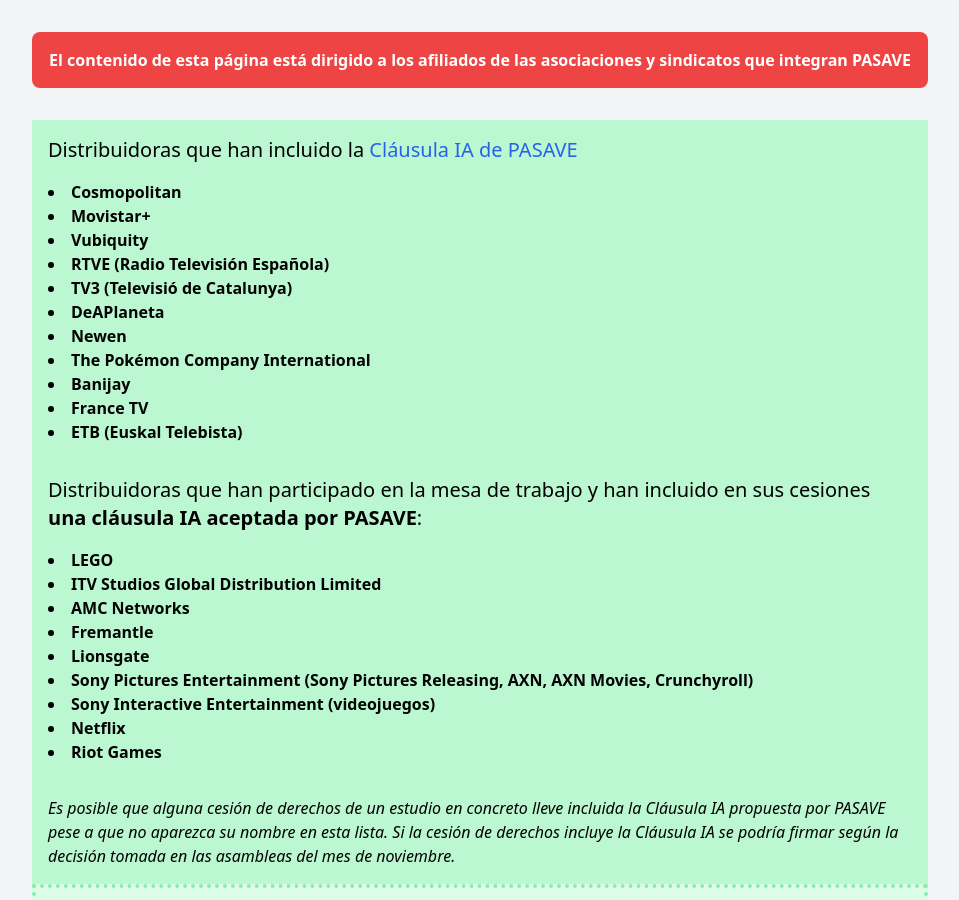
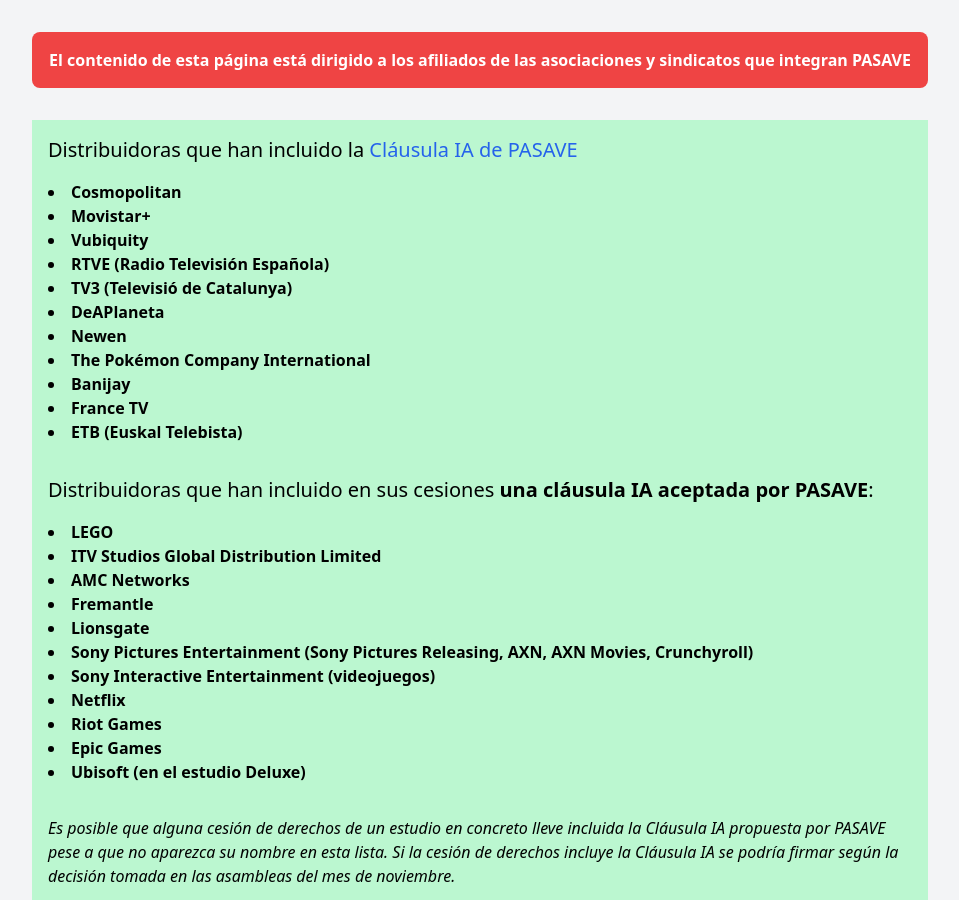
Before and after one commit to mutsuda/pasave.github.io, a Jekyll site: the page built from oklist.md, in a window 1280 px wide and 900 px high. Shown: the whole window, without its empty margins (160-1119 px from the left). Built offline with Jekyll 4.4.1, drawn with Linux system fonts in a browser that asks for light colours.

Commit message:
added epic and ubisoft

```diff
--- a/oklist.md
+++ b/oklist.md
@@ -24,7 +24,7 @@
 </ul>
 
 
-<div class="text-xl pb-4 pt-8">Distribuidoras que han participado en la mesa de trabajo y han incluido en sus cesiones <b>una cláusula IA aceptada por PASAVE</b>:</div>
+<div class="text-xl pb-4 pt-8">Distribuidoras que han incluido en sus cesiones <b>una cláusula IA aceptada por PASAVE</b>:</div>
 <ul class="list-disc list-inside">
 	<li class="font-bold">LEGO</li>
 	<li class="font-bold">ITV Studios Global Distribution Limited</li>
@@ -35,6 +35,8 @@
 	<li class="font-bold">Sony Interactive Entertainment (videojuegos)</li>
 	<li class="font-bold">Netflix</li>
 	<li class="font-bold">Riot Games</li>
+	<li class="font-bold">Epic Games</li>
+	<li class="font-bold">Ubisoft (en el estudio Deluxe)</li>
 </ul>
 
 <div class="pt-8 italic">Es posible que alguna cesión de derechos de un estudio en concreto <span class="font-medium">lleve incluida la Cláusula IA propuesta por PASAVE</span> pese a que no aparezca su nombre en esta lista. Si la cesión de derechos incluye la Cláusula IA se podría firmar según la decisión tomada en las asambleas del mes de noviembre.</div>
```
